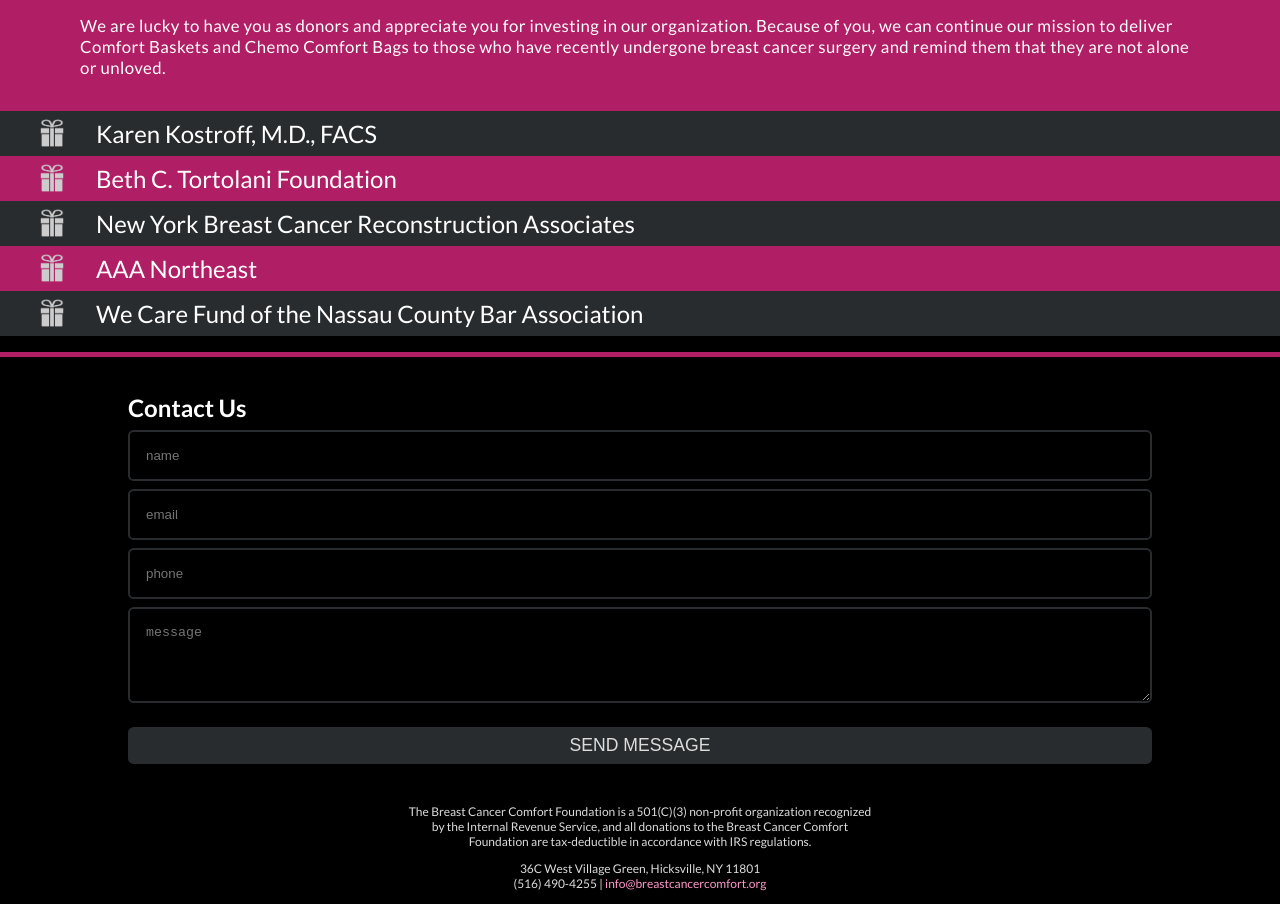
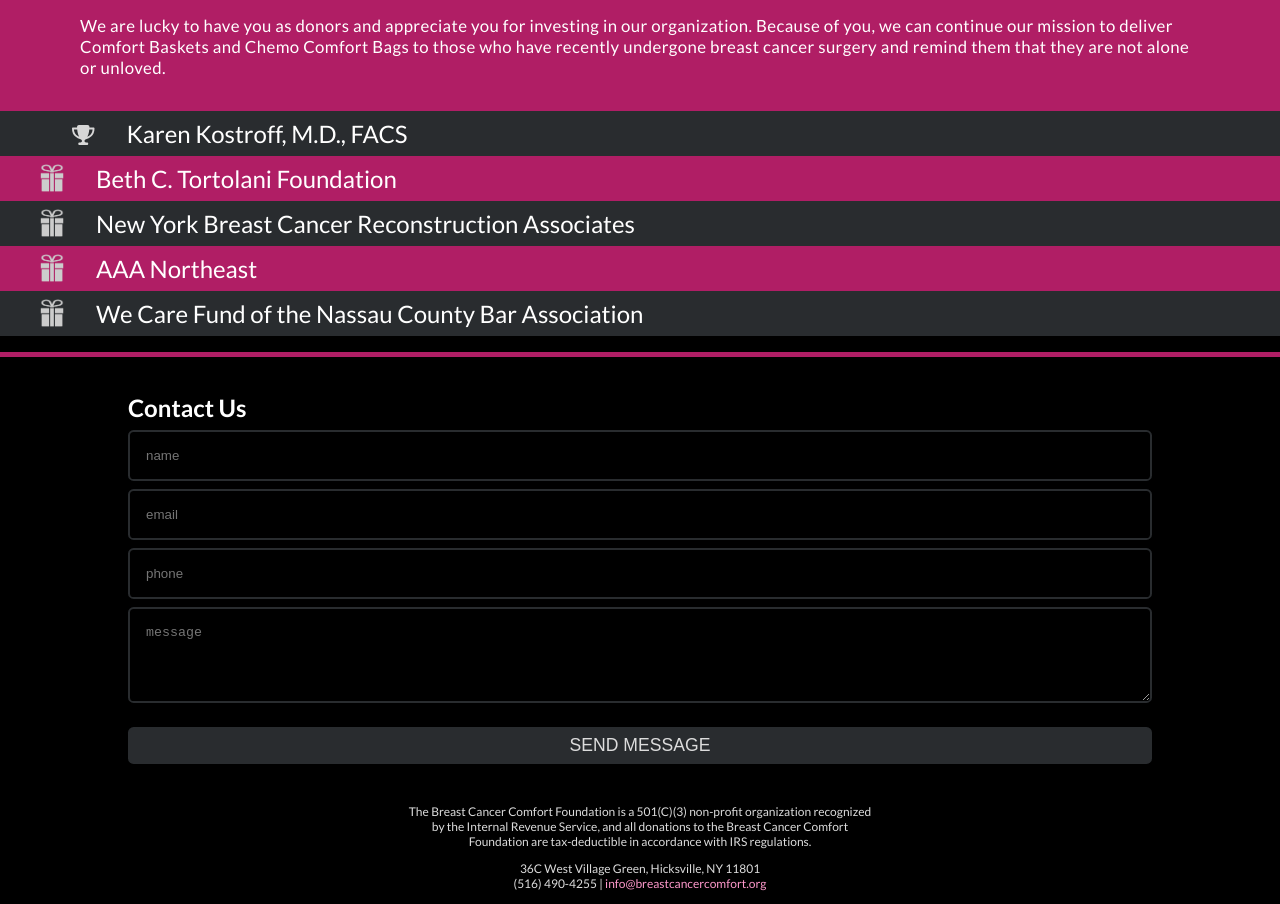
Before and after one commit to vishalicious213/bcc-v2, a Next.js app: page /supporters in a window 1280 px wide. Shown: the part 810-1714 px from the top of the page. Built offline with nearby package versions, Linux system fonts and the light colour scheme.

Commit message:
supporters: added Trophy function

```diff
--- a/pages/supporters.js
+++ b/pages/supporters.js
@@ -1,5 +1,16 @@
 import Head from 'next/head'
 import styles from '../styles/Home.module.css'
+import { FontAwesomeIcon } from "@fortawesome/react-fontawesome"
+import { faTrophy, faAward, faMedal, faRibbon } from "@fortawesome/free-solid-svg-icons"
+
+function Trophy() {
+    return (
+    <span className='award'>
+        <FontAwesomeIcon icon={faTrophy} style={{ fontSize: "1.25rem", color: "#D7D7D7" }} />
+        <style jsx>{`.award {margin: 0 2rem;}`}</style>
+    </span>
+    )
+}
 
 export default function Support() {
   return (
@@ -18,11 +29,17 @@ export default function Support() {
 
             <section className='pink-container'>
                 <h2 className='no-space-below'>Thank you to our supporters!</h2>
+
+                {/* <FontAwesomeIcon icon={faTrophy} style={{ fontSize: 100, color: "#D7D7D7" }} />
+                <FontAwesomeIcon icon={faRibbon} style={{ fontSize: 100, color: "#D7D7D7" }} />
+                <FontAwesomeIcon icon={faMedal} style={{ fontSize: 100, color: "#D7D7D7" }} />
+                <FontAwesomeIcon icon={faAward} style={{ fontSize: 100, color: "#D7D7D7" }} /> */}
+
                 <p>We are lucky to have you as donors and appreciate you for investing in our organization. Because of you, we can continue our mission to deliver Comfort Baskets and Chemo Comfort Bags to those who have recently undergone breast cancer surgery and remind them that they are not alone or unloved.</p>
             </section>
 
             <section className='supporter-list'>
-                    <h2 className='grey mem-h2'><img src='/gift.png' />Karen Kostroff, M.D., FACS</h2>
+                    <h2 className='grey mem-h2'><Trophy />Karen Kostroff, M.D., FACS</h2>
                     <h2 className='pink mem-h2'><img src='/gift.png' />Beth C. Tortolani Foundation</h2>
                     <h2 className='grey mem-h2'><img src='/gift.png' />New York Breast Cancer Reconstruction Associates</h2>
                     <h2 className='pink mem-h2'><img src='/gift.png' />AAA Northeast</h2>
```
